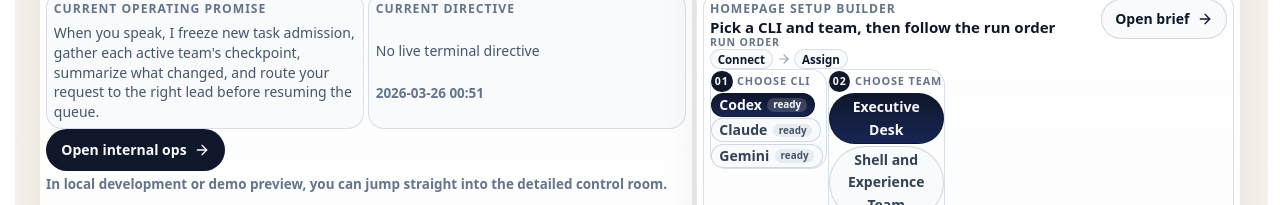
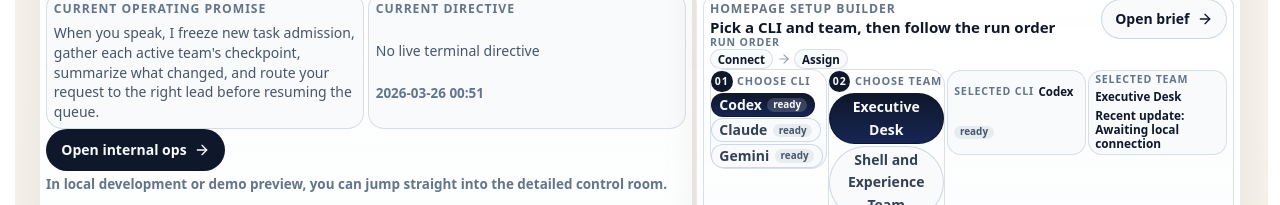
Before and after one commit to GongJae00/research-pages, a Next.js app in the folder apps/web/: page /en in a window 1280 px wide. Shown: the part 1784-1989 px from the top of the page. Built offline with nearby package versions, Linux system fonts and the light colour scheme; no server answers.

Commit message:
Autonomy batch 1484: shell-experience

```diff
--- a/apps/web/src/components/homepage-agent-control-section.module.css
+++ b/apps/web/src/components/homepage-agent-control-section.module.css
@@ -452,16 +452,19 @@
   align-items: center;
   gap: 0.28rem;
   min-width: 0;
-  padding: 0.12rem 0.34rem;
+  min-height: 2rem;
+  padding: 0.22rem 0.4rem;
   border: 1px solid rgba(203, 213, 225, 0.72);
-  border-radius: 999px;
+  border-radius: 14px;
   background: rgba(248, 250, 252, 0.92);
+  flex-wrap: wrap;
 }
 
 .setupDigestValue {
   min-width: 0;
   color: #0f172a;
   font-size: 0.72rem;
+  font-weight: 700;
   line-height: 1.15;
   overflow-wrap: anywhere;
 }
@@ -520,6 +523,7 @@
 .setupSelectionRow {
   grid-template-columns: repeat(2, minmax(0, 1fr));
   gap: 0.12rem;
+  margin-top: 0.02rem;
 }
 
 .providerSummaryChips {
--- a/apps/web/src/components/homepage-agent-control-section.tsx
+++ b/apps/web/src/components/homepage-agent-control-section.tsx
@@ -448,6 +448,27 @@ export function HomepageAgentControlSection({
               </div>
             </div>
 
+            {selectedProvider && selectedTeam ? (
+              <div className={styles.setupSelectionRow} aria-label={copy.activeSetup}>
+                <div className={styles.setupDigestChip}>
+                  <span className={styles.setupDigestLead}>{copy.selectedCli}</span>
+                  <strong className={styles.setupDigestValue}>{selectedProvider.label}</strong>
+                  <span
+                    className={`${styles.inlineStatusBadge} ${getProviderStatusClass(selectedProvider.status)}`}
+                  >
+                    {getProviderStatusLabel(locale, selectedProvider.status)}
+                  </span>
+                </div>
+                <div className={styles.setupDigestChip}>
+                  <span className={styles.setupDigestLead}>{copy.selectedTeamLabel}</span>
+                  <strong className={styles.setupDigestValue}>{selectedTeam.name}</strong>
+                  <span className={styles.setupScanValue}>
+                    {copy.heartbeat}: {formatBoardTimestamp(locale, selectedProvider.lastHeartbeat)}
+                  </span>
+                </div>
+              </div>
+            ) : null}
+
             <div className={styles.setupCommands} aria-label={copy.setupStepsLabel}>
               {setupCommandCards.map((item) => (
                 <div className={styles.copyCard} key={item.kind}>
```
